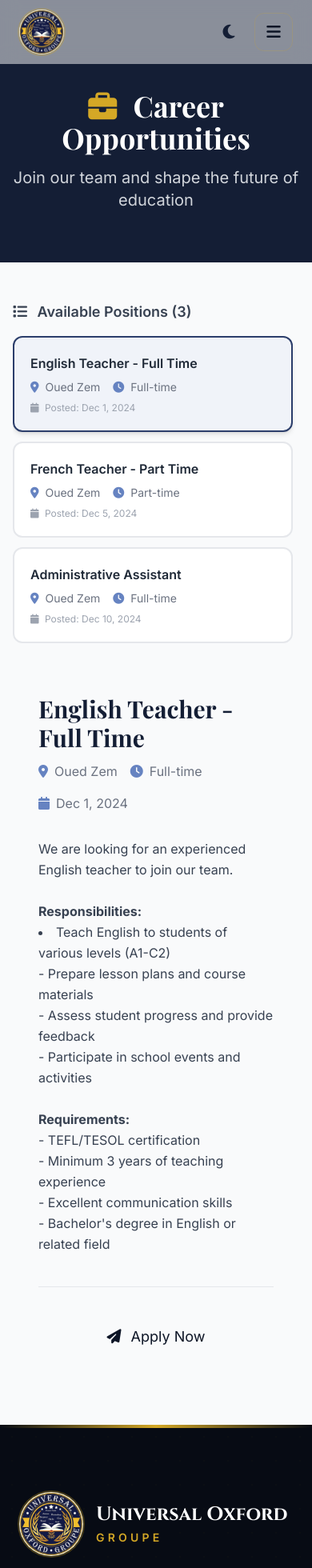
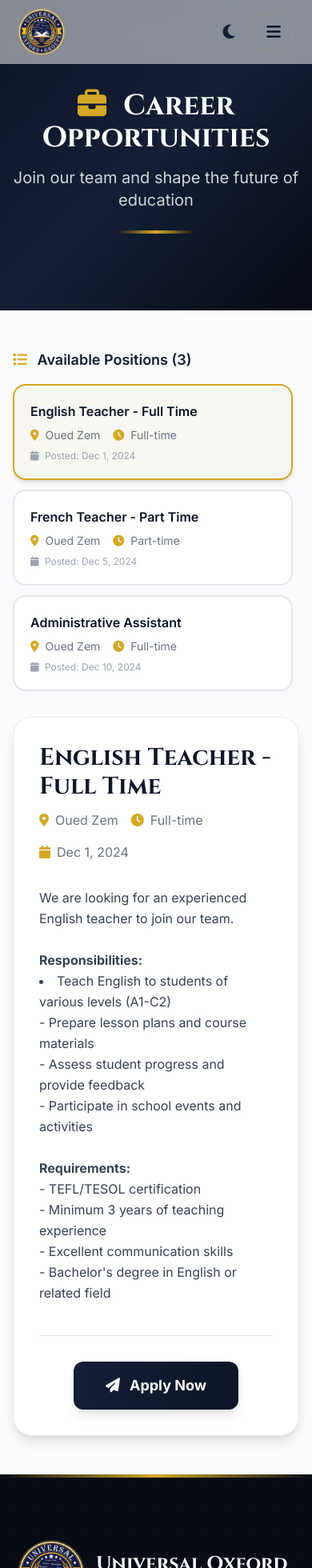
Before and after one commit to xphobiadev/Oxford_school, a Nuxt app: page /jobs in a window 390 px wide. Shown: the top 1960 px of the page at 80% size. Built offline with nearby package versions, Linux system fonts and the light colour scheme.

Commit message:
fix: complete overhaul of all buttons and jobs page - full dark/light mode support, scrollable modals, premium styling

```diff
--- a/app/assets/css/main.css
+++ b/app/assets/css/main.css
@@ -67,6 +67,14 @@
            transform hover:scale-105 hover:shadow-navy-lg
            active:scale-95 focus:outline-none focus:ring-4 focus:ring-navy-400/30
            border border-gold-500/20 hover:border-gold-500/50;
+  }
+
+  .btn-primary {
+    @apply relative bg-gradient-to-r from-navy-800 to-navy-900 dark:from-gold-500 dark:to-gold-600
+           hover:from-navy-900 hover:to-black dark:hover:from-gold-400 dark:hover:to-gold-500
+           text-white dark:text-navy-950 font-bold py-3 px-8 rounded-xl lg:rounded-full
+           transition-all duration-300 transform hover:scale-105 active:scale-95 shadow-lg hover:shadow-xl
+           focus:outline-none focus:ring-4 focus:ring-navy-400/30 dark:focus:ring-gold-500/20 text-center;
   }
 
   .btn-outline-gold {
--- a/app/pages/jobs/index.vue
+++ b/app/pages/jobs/index.vue
@@ -3,26 +3,28 @@
     <AppHeader />
 
     <!-- Hero -->
-    <section class="bg-primary-800 pt-28 pb-16">
-      <div class="container mx-auto px-4 text-center text-white">
-        <h1 class="font-serif text-4xl md:text-5xl font-bold mb-4">
-          <i class="fas fa-briefcase text-accent-500 mr-3"></i>
+    <section class="bg-gradient-to-br from-navy-900 via-navy-800 to-navy-950 dark:from-navy-950 dark:via-navy-900 dark:to-black pt-28 pb-16 relative overflow-hidden">
+      <div class="absolute inset-0 bg-pattern-dots opacity-30"></div>
+      <div class="container mx-auto px-4 text-center text-white relative z-10">
+        <h1 class="font-display text-4xl md:text-5xl font-bold mb-4">
+          <i class="fas fa-briefcase text-gold-500 mr-3"></i>
           Career Opportunities
         </h1>
-        <p class="text-xl text-gray-300">Join our team and shape the future of education</p>
+        <p class="text-xl text-gray-300 dark:text-gray-400">Join our team and shape the future of education</p>
+        <div class="gold-line mt-6"></div>
       </div>
     </section>
 
     <!-- Jobs Layout (LinkedIn-style) -->
-    <section class="py-12">
+    <section class="py-12 bg-gray-50 dark:bg-navy-950 transition-colors duration-500">
       <div class="container mx-auto px-4">
         <div class="flex flex-col lg:flex-row gap-8 max-w-7xl mx-auto">
 
           <!-- Sidebar: Jobs List -->
           <div class="lg:w-[380px] flex-shrink-0">
             <div class="lg:sticky lg:top-24">
-              <h2 class="font-semibold text-lg text-gray-700 mb-4">
-                <i class="fas fa-list mr-2"></i>
+              <h2 class="font-semibold text-lg text-navy-800 dark:text-gray-200 mb-4">
+                <i class="fas fa-list mr-2 text-gold-500"></i>
                 Available Positions ({{ jobs.length }})
               </h2>
               <div class="space-y-3 max-h-[70vh] overflow-y-auto pr-2">
@@ -30,23 +32,23 @@
                   v-for="job in jobs"
                   :key="job.id"
                   @click="selectJob(job)"
-                  class="w-full text-left p-5 rounded-xl border-2 transition-all duration-300"
+                  class="w-full text-left p-5 rounded-2xl border-2 transition-all duration-300"
                   :class="selectedJob?.id === job.id
-                    ? 'border-primary-500 bg-primary-50 shadow-md'
-                    : 'border-gray-200 bg-white hover:border-primary-300 hover:shadow-sm'"
+                    ? 'border-gold-500 bg-gold-500/5 dark:bg-gold-500/10 shadow-md dark:shadow-gold-500/10'
+                    : 'border-gray-200 dark:border-navy-700 bg-white dark:bg-navy-900/50 hover:border-gold-400 dark:hover:border-gold-500/50 hover:shadow-sm'"
                 >
-                  <h3 class="font-semibold text-gray-800 mb-2">{{ job.title }}</h3>
-                  <div class="flex items-center gap-4 text-sm text-gray-500">
+                  <h3 class="font-semibold text-navy-900 dark:text-white mb-2">{{ job.title }}</h3>
+                  <div class="flex items-center gap-4 text-sm text-gray-500 dark:text-gray-400">
                     <span v-if="job.location">
-                      <i class="fas fa-map-marker-alt mr-1 text-primary-400"></i>
+                      <i class="fas fa-map-marker-alt mr-1 text-gold-500"></i>
                       {{ job.location }}
                     </span>
                     <span v-if="job.type">
-                      <i class="fas fa-clock mr-1 text-primary-400"></i>
+                      <i class="fas fa-clock mr-1 text-gold-500"></i>
                       {{ job.type }}
                     </span>
                   </div>
-                  <p class="text-xs text-gray-400 mt-2">
+                  <p class="text-xs text-gray-400 dark:text-gray-500 mt-2">
                     <i class="fas fa-calendar mr-1"></i>
                     Posted: {{ formatDate(job.created_at) }}
                   </p>
@@ -58,35 +60,36 @@
           <!-- Main: Job Details -->
           <div class="flex-1">
             <Transition name="fade" mode="out-in">
-              <div v-if="selectedJob" :key="selectedJob.id" class="card p-8 md:p-10">
+              <div v-if="selectedJob" :key="selectedJob.id"
+                   class="bg-white dark:bg-navy-900/50 border border-gray-200 dark:border-navy-700/80 rounded-3xl shadow-lg dark:shadow-navy-950/50 p-8 md:p-10 transition-colors duration-500">
                 <!-- Job Header -->
                 <div class="mb-8">
-                  <h2 class="font-serif text-3xl font-bold text-primary-800 mb-3">
+                  <h2 class="font-display text-3xl font-bold text-navy-900 dark:text-white mb-3">
                     {{ selectedJob.title }}
                   </h2>
-                  <div class="flex flex-wrap items-center gap-4 text-gray-500">
+                  <div class="flex flex-wrap items-center gap-4 text-gray-500 dark:text-gray-400">
                     <span v-if="selectedJob.location" class="flex items-center gap-2">
-                      <i class="fas fa-map-marker-alt text-primary-400"></i>
+                      <i class="fas fa-map-marker-alt text-gold-500"></i>
                       {{ selectedJob.location }}
                     </span>
                     <span v-if="selectedJob.type" class="flex items-center gap-2">
-                      <i class="fas fa-clock text-primary-400"></i>
+                      <i class="fas fa-clock text-gold-500"></i>
                       {{ selectedJob.type }}
                     </span>
                     <span class="flex items-center gap-2">
-                      <i class="fas fa-calendar text-primary-400"></i>
+                      <i class="fas fa-calendar text-gold-500"></i>
                       {{ formatDate(selectedJob.created_at) }}
                     </span>
                   </div>
                 </div>
 
                 <!-- Job Description -->
-                <div class="prose prose-lg max-w-none mb-10 text-gray-700 leading-relaxed"
+                <div class="prose prose-lg max-w-none mb-10 text-gray-700 dark:text-gray-300 leading-relaxed"
                      v-html="formatDescription(selectedJob.description)">
                 </div>
 
                 <!-- Apply Button -->
-                <div class="border-t pt-8">
+                <div class="border-t border-gray-200 dark:border-navy-700 pt-8">
                   <button
                     @click="showApplyModal = true"
                     class="btn-primary text-lg px-10 py-4 flex items-center gap-3 mx-auto"
@@ -97,9 +100,9 @@
                 </div>
               </div>
 
-              <div v-else class="card p-16 text-center">
-                <i class="fas fa-hand-pointer text-5xl text-gray-300 mb-6"></i>
-                <h3 class="text-xl font-semibold text-gray-500">Select a job to view details</h3>
+              <div v-else class="bg-white dark:bg-navy-900/50 border border-gray-200 dark:border-navy-700/80 rounded-3xl shadow-lg p-16 text-center transition-colors duration-500">
+                <i class="fas fa-hand-pointer text-5xl text-gray-300 dark:text-navy-700 mb-6"></i>
+                <h3 class="text-xl font-semibold text-gray-500 dark:text-gray-400">Select a job to view details</h3>
               </div>
             </Transition>
           </div>
@@ -110,78 +113,78 @@
     <!-- Apply Modal -->
     <Teleport to="body">
       <Transition name="fade">
-        <div v-if="showApplyModal" class="fixed inset-0 z-50 flex items-center justify-center p-4">
-          <div class="absolute inset-0 bg-black/60 backdrop-blur-sm" @click="showApplyModal = false"></div>
+        <div v-if="showApplyModal" class="fixed inset-0 z-50 overflow-y-auto">
+          <div class="fixed inset-0 bg-black/60 backdrop-blur-sm" @click="showApplyModal = false"></div>
 
-          <div class="relative bg-white rounded-3xl shadow-2xl w-full max-w-lg p-8 animate-scale-up
-                      max-h-[90vh] overflow-y-auto">
+          <div class="flex min-h-screen items-center justify-center p-4">
+            <div class="relative bg-white dark:bg-navy-900 rounded-3xl shadow-2xl dark:shadow-gold-500/10 border border-transparent dark:border-navy-700/80 w-full max-w-lg p-8 animate-scale-up z-10 my-8">
               <button @click="showApplyModal = false"
-                    class="absolute top-4 right-4 w-10 h-10 rounded-full bg-gray-100
-                           hover:bg-red-100 flex items-center justify-center">
-              <i class="fas fa-times text-gray-500"></i>
+                      class="absolute top-4 right-4 w-10 h-10 rounded-full bg-gray-100 dark:bg-navy-800
+                             hover:bg-red-100 dark:hover:bg-red-500/20 flex items-center justify-center transition-colors border border-transparent dark:border-navy-700">
+                <i class="fas fa-times text-gray-500 dark:text-gray-400"></i>
               </button>
 
-            <div class="text-center mb-8">
-              <div class="w-16 h-16 bg-primary-100 rounded-full flex items-center justify-center mx-auto mb-4">
-                <i class="fas fa-file-alt text-primary-600 text-2xl"></i>
+              <div class="text-center mb-8 mt-2">
+                <div class="w-16 h-16 bg-indigo-50 dark:bg-navy-800 border border-indigo-100 dark:border-gold-500/20 rounded-full flex items-center justify-center mx-auto mb-4 shadow-sm">
+                  <i class="fas fa-file-alt text-indigo-600 dark:text-gold-500 text-2xl"></i>
                 </div>
-              <h2 class="font-serif text-2xl font-bold text-primary-800">Apply for Position</h2>
-              <p class="text-gray-500 mt-2">{{ selectedJob?.title }}</p>
+                <h2 class="font-display text-3xl font-bold text-navy-900 dark:text-white">Apply for Position</h2>
+                <p class="text-gray-500 dark:text-gray-400 mt-2">{{ selectedJob?.title }}</p>
               </div>
 
               <form @submit.prevent="submitApplication" class="space-y-5">
                 <!-- First & Last Name -->
                 <div class="grid grid-cols-2 gap-4">
                   <div>
-                  <label class="block text-sm font-medium text-gray-700 mb-2">First Name *</label>
+                    <label class="block text-sm font-medium text-navy-800 dark:text-gray-300 mb-2">First Name *</label>
                     <input v-model="applyForm.first_name" type="text" required
-                         class="w-full px-4 py-3 rounded-xl border-2 border-gray-200
-                                focus:border-primary-500 focus:ring-4 focus:ring-primary-100
-                                transition-all outline-none" />
+                           class="w-full px-4 py-3 rounded-xl bg-gray-50 dark:bg-navy-950/50 border border-gray-200 dark:border-navy-700
+                                  focus:border-indigo-500 dark:focus:border-gold-500 focus:ring-4 focus:ring-indigo-500/10 dark:focus:ring-gold-500/10
+                                  transition-all outline-none text-navy-900 dark:text-white placeholder-gray-400 dark:placeholder-gray-600" />
                   </div>
                   <div>
-                  <label class="block text-sm font-medium text-gray-700 mb-2">Last Name *</label>
+                    <label class="block text-sm font-medium text-navy-800 dark:text-gray-300 mb-2">Last Name *</label>
                     <input v-model="applyForm.last_name" type="text" required
-                         class="w-full px-4 py-3 rounded-xl border-2 border-gray-200
-                                focus:border-primary-500 focus:ring-4 focus:ring-primary-100
-                                transition-all outline-none" />
+                           class="w-full px-4 py-3 rounded-xl bg-gray-50 dark:bg-navy-950/50 border border-gray-200 dark:border-navy-700
+                                  focus:border-indigo-500 dark:focus:border-gold-500 focus:ring-4 focus:ring-indigo-500/10 dark:focus:ring-gold-500/10
+                                  transition-all outline-none text-navy-900 dark:text-white placeholder-gray-400 dark:placeholder-gray-600" />
                   </div>
                 </div>
 
                 <!-- Phone -->
                 <div>
-                <label class="block text-sm font-medium text-gray-700 mb-2">
-                  <i class="fas fa-phone mr-2 text-primary-500"></i>Phone *
+                  <label class="block text-sm font-medium text-navy-800 dark:text-gray-300 mb-2">
+                    <i class="fas fa-phone mr-2 text-indigo-500 dark:text-gold-500"></i>Phone *
                   </label>
                   <input v-model="applyForm.phone" type="tel" required
-                       class="w-full px-4 py-3 rounded-xl border-2 border-gray-200
-                              focus:border-primary-500 focus:ring-4 focus:ring-primary-100
-                              transition-all outline-none" />
+                         class="w-full px-4 py-3 rounded-xl bg-gray-50 dark:bg-navy-950/50 border border-gray-200 dark:border-navy-700
+                                focus:border-indigo-500 dark:focus:border-gold-500 focus:ring-4 focus:ring-indigo-500/10 dark:focus:ring-gold-500/10
+                                transition-all outline-none text-navy-900 dark:text-white placeholder-gray-400 dark:placeholder-gray-600" />
                 </div>
 
                 <!-- Email -->
                 <div>
-                <label class="block text-sm font-medium text-gray-700 mb-2">
-                  <i class="fas fa-envelope mr-2 text-primary-500"></i>Email *
+                  <label class="block text-sm font-medium text-navy-800 dark:text-gray-300 mb-2">
+                    <i class="fas fa-envelope mr-2 text-indigo-500 dark:text-gold-500"></i>Email *
                   </label>
                   <input v-model="applyForm.email" type="email" required
-                       class="w-full px-4 py-3 rounded-xl border-2 border-gray-200
-                              focus:border-primary-500 focus:ring-4 focus:ring-primary-100
-                              transition-all outline-none" />
+                         class="w-full px-4 py-3 rounded-xl bg-gray-50 dark:bg-navy-950/50 border border-gray-200 dark:border-navy-700
+                                focus:border-indigo-500 dark:focus:border-gold-500 focus:ring-4 focus:ring-indigo-500/10 dark:focus:ring-gold-500/10
+                                transition-all outline-none text-navy-900 dark:text-white placeholder-gray-400 dark:placeholder-gray-600" />
                 </div>
 
                 <!-- CV Upload -->
                 <div>
-                <label class="block text-sm font-medium text-gray-700 mb-2">
-                  <i class="fas fa-file-pdf mr-2 text-primary-500"></i>Upload CV *
+                  <label class="block text-sm font-medium text-navy-800 dark:text-gray-300 mb-2">
+                    <i class="fas fa-file-pdf mr-2 text-indigo-500 dark:text-gold-500"></i>Upload CV *
                   </label>
-                <div class="border-2 border-dashed border-gray-300 rounded-xl p-6 text-center
-                            hover:border-primary-400 transition-colors cursor-pointer"
+                  <div class="border-2 border-dashed border-gray-300 dark:border-navy-700 rounded-xl p-6 text-center
+                              hover:border-gold-400 dark:hover:border-gold-500 transition-colors cursor-pointer bg-gray-50 dark:bg-navy-950/30"
                        @click="cvInput?.click()">
                     <input ref="cvInput" type="file" accept=".pdf,.doc,.docx"
                            @change="handleCvUpload" class="hidden" />
-                  <i class="fas fa-cloud-upload-alt text-3xl text-gray-400 mb-2"></i>
-                  <p class="text-sm text-gray-500">
+                    <i class="fas fa-cloud-upload-alt text-3xl text-gray-400 dark:text-navy-600 mb-2"></i>
+                    <p class="text-sm text-gray-500 dark:text-gray-400">
                       {{ applyCv ? applyCv.name : 'Click to upload your CV (PDF, DOC)' }}
                     </p>
                   </div>
@@ -189,18 +192,18 @@
 
                 <!-- Notes -->
                 <div>
-                <label class="block text-sm font-medium text-gray-700 mb-2">
-                  <i class="fas fa-comment mr-2 text-primary-500"></i>Additional Notes
+                  <label class="block text-sm font-medium text-navy-800 dark:text-gray-300 mb-2">
+                    <i class="fas fa-comment mr-2 text-indigo-500 dark:text-gold-500"></i>Additional Notes
                   </label>
                   <textarea v-model="applyForm.notes" rows="3"
-                          class="w-full px-4 py-3 rounded-xl border-2 border-gray-200
-                                 focus:border-primary-500 focus:ring-4 focus:ring-primary-100
-                                 transition-all outline-none resize-none"></textarea>
+                            class="w-full px-4 py-3 rounded-xl bg-gray-50 dark:bg-navy-950/50 border border-gray-200 dark:border-navy-700
+                                   focus:border-indigo-500 dark:focus:border-gold-500 focus:ring-4 focus:ring-indigo-500/10 dark:focus:ring-gold-500/10
+                                   transition-all outline-none resize-none text-navy-900 dark:text-white placeholder-gray-400 dark:placeholder-gray-600"></textarea>
                 </div>
 
                 <!-- Submit -->
                 <button type="submit" :disabled="isSubmitting"
-                      class="w-full btn-primary py-4 text-lg flex items-center justify-center gap-3">
+                        class="w-full bg-gradient-to-r from-navy-800 to-navy-900 dark:from-gold-500 dark:to-gold-600 hover:from-navy-900 hover:to-black dark:hover:from-gold-400 dark:hover:to-gold-500 text-white dark:text-navy-950 py-4 rounded-xl text-lg font-bold flex items-center justify-center gap-3 transition-all shadow-lg hover:shadow-xl disabled:opacity-70 disabled:cursor-not-allowed">
                   <i v-if="isSubmitting" class="fas fa-spinner fa-spin"></i>
                   <i v-else class="fas fa-paper-plane"></i>
                   {{ isSubmitting ? 'Submitting...' : 'Submit Application' }}
@@ -210,18 +213,19 @@
               <!-- Success -->
               <Transition name="fade">
                 <div v-if="showApplySuccess"
-                   class="absolute inset-0 bg-white rounded-3xl flex items-center justify-center">
+                     class="absolute inset-0 bg-white/95 dark:bg-navy-900/95 backdrop-blur-md rounded-3xl flex items-center justify-center z-10 border border-transparent dark:border-navy-700">
                   <div class="text-center p-8">
-                  <div class="w-20 h-20 bg-green-100 rounded-full flex items-center justify-center mx-auto mb-6">
-                    <i class="fas fa-check text-green-500 text-3xl"></i>
+                    <div class="w-20 h-20 bg-green-100 dark:bg-green-500/20 rounded-full flex items-center justify-center mx-auto mb-6 shadow-sm border border-green-200 dark:border-green-500/30">
+                      <i class="fas fa-check text-green-500 text-4xl"></i>
                     </div>
-                  <h3 class="text-2xl font-bold text-gray-800 mb-2">Application Submitted!</h3>
-                  <p class="text-gray-500 mb-6">We will review your application and get back to you.</p>
+                    <h3 class="font-display text-3xl font-bold text-navy-900 dark:text-white mb-3">Application Submitted!</h3>
+                    <p class="text-gray-500 dark:text-gray-400 mb-8">We will review your application and get back to you.</p>
                     <button @click="showApplyModal = false; showApplySuccess = false"
-                          class="btn-primary">Close</button>
+                            class="bg-navy-900 dark:bg-gold-500 text-white dark:text-navy-950 px-8 py-3 rounded-full font-bold hover:bg-black dark:hover:bg-gold-400 transition-colors shadow-md">Close</button>
                   </div>
                 </div>
               </Transition>
+            </div>
           </div>
         </div>
       </Transition>
```
Lines whose indentation alone changed are shown as unchanged.
